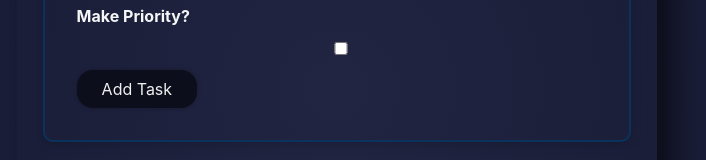
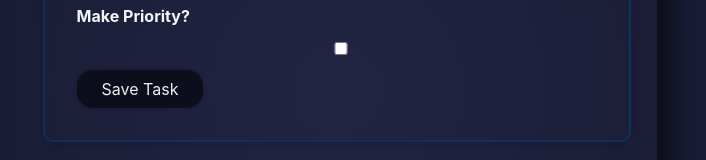
Before and after one commit to jalonghurst/motivational-task-tracker, a React (Create React App) app: page / in a window 1280 px wide. Shown: the part 466-626 px from the top of the page, without its empty margins (303-1009 px from the left). Built offline with nearby package versions, Linux system fonts and the light colour scheme.

Commit message:
Change button text

```diff
--- a/src/components/TaskGoals/TaskInput/TaskInput.js
+++ b/src/components/TaskGoals/TaskInput/TaskInput.js
@@ -75,7 +75,7 @@
         />
       </div>
 
-      <Button type="submit">Add Task</Button>
+      <Button type="submit">Save Task</Button>
     </form>
   );
 };
```
